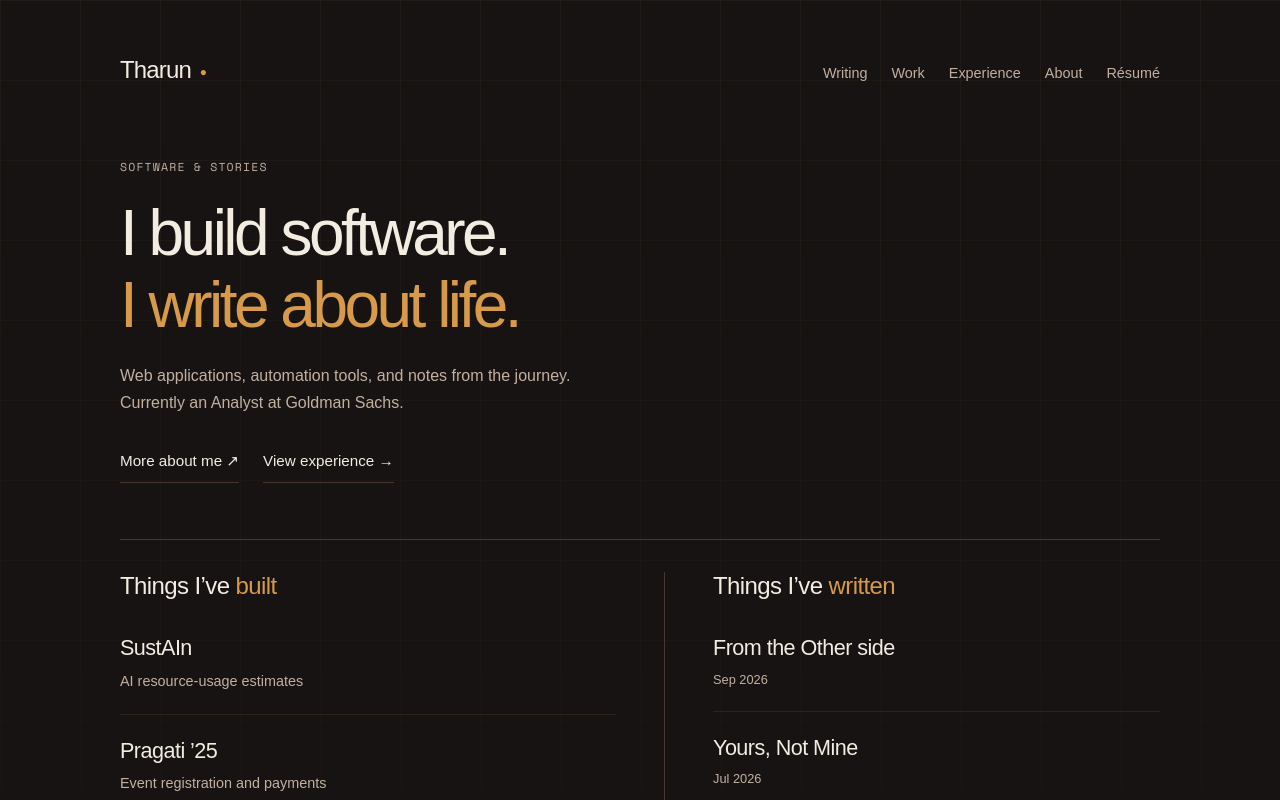
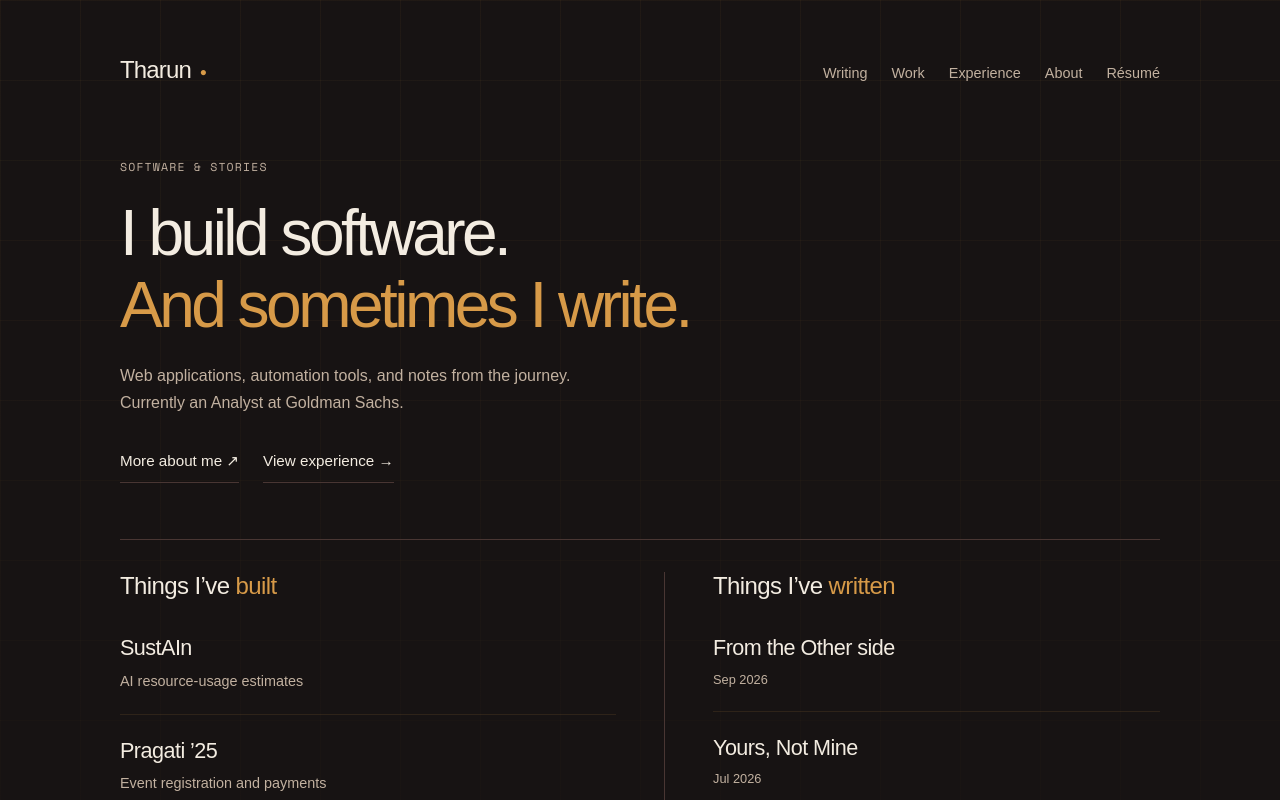
Before and after one commit to TharunKumarrA/Portfolio-v3, a Next.js app: page / in a window 1280 px wide. Shown: the top 800 px of the page. Built offline with nearby package versions, Linux system fonts and the light colour scheme; no server answers; a web font is replaced by a local one.

Commit message:
Update homepage headline

```diff
--- a/src/app/page.js
+++ b/src/app/page.js
@@ -29,7 +29,7 @@ export default async function Home() {
     <Container className="directory">
       <section className="directory-intro" aria-label="Introduction">
         <p className="eyebrow">Software & stories</p>
-        <p className="directory-statement">I build software.<br /><span className="accent">I write about life.</span></p>
+        <p className="directory-statement">I build software.<br /><span className="accent">And sometimes I write.</span></p>
         <p className="muted">Web applications, automation tools, and notes from the journey.<br />Currently an Analyst at Goldman Sachs.</p>
         <div className="intro-links"><Link className="text-link" href="/about">More about me ↗</Link><Link className="text-link" href="/experience">View experience →</Link></div>
       </section>
```
